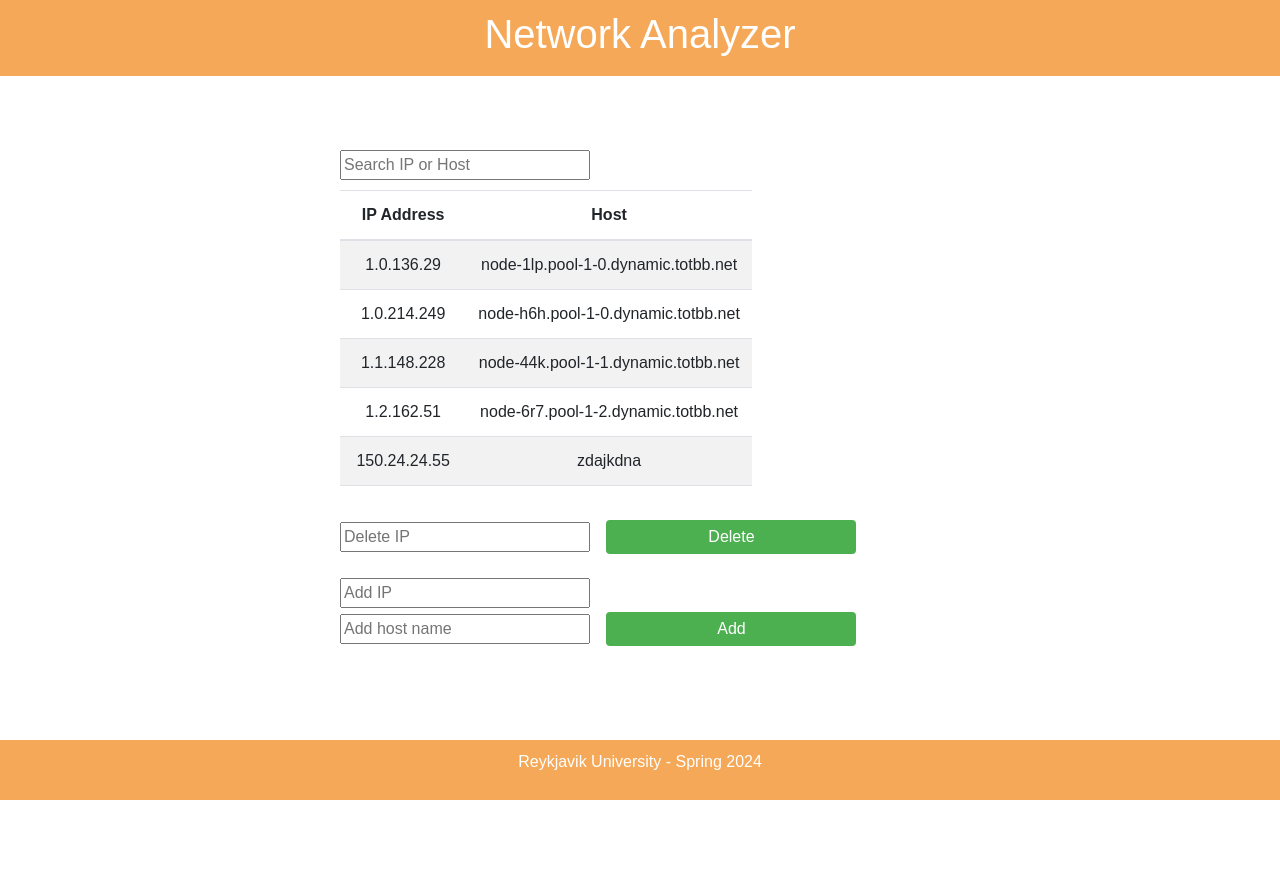
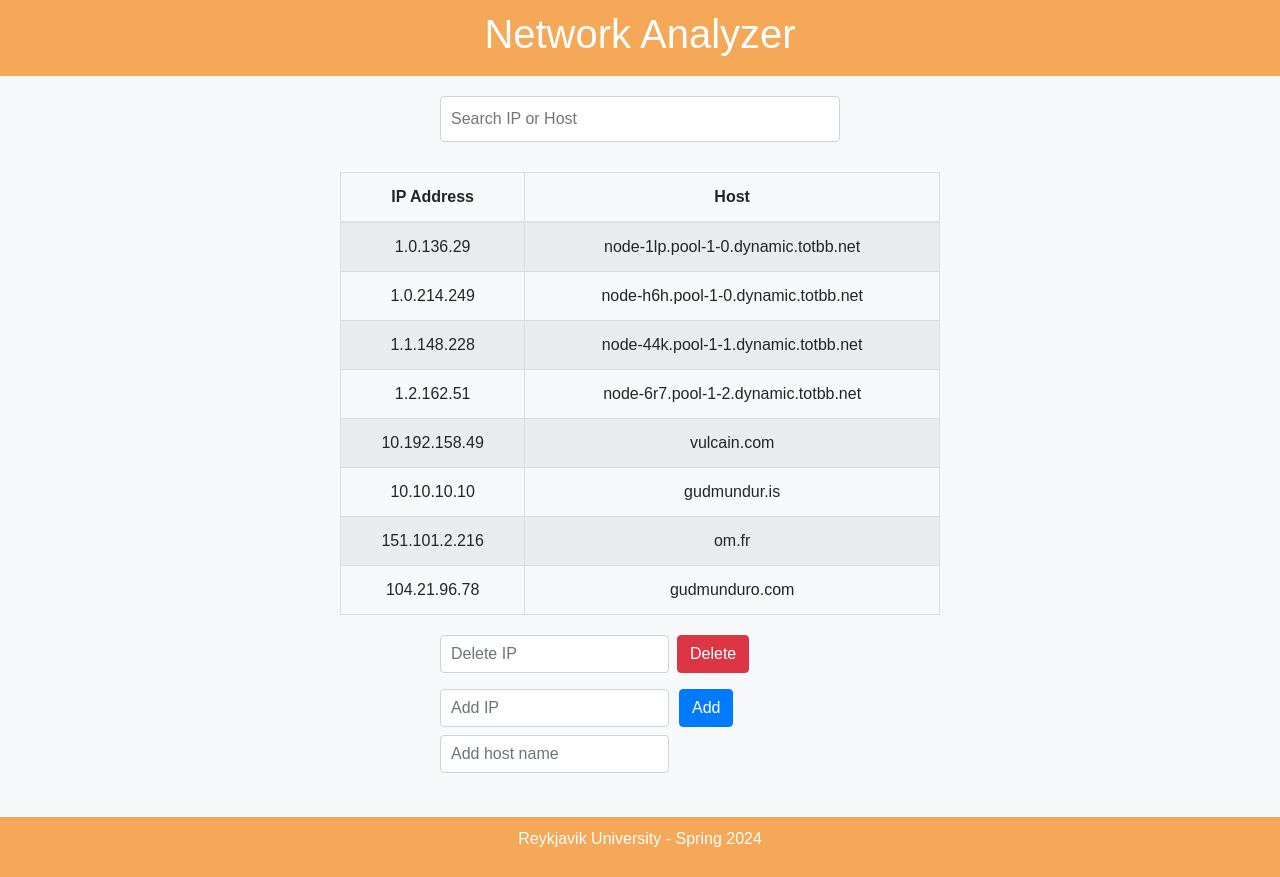
Before and after one commit to Mugiwarren/NetworkAnalyzer, a PHP site: page /ipblacklist.php in a window 1280 px wide. Before the commit the page ends 800 px from the top, so only its background shows below. Run offline with PHP 8.4, Linux system fonts and the light colour scheme.

Commit message:
fixed broken blacklisted page + better css

```diff
--- a/web/bandwidthgraph.php
+++ b/web/bandwidthgraph.php
@@ -117,6 +117,7 @@
                             const hours = chartDate.getHours();
 
                             return `${hours}:${minutes.toString().padStart(2, "0")}`;
+
                         },
                     },
                     grid: {
--- a/web/data/blacklistedips.txt
+++ b/web/data/blacklistedips.txt
@@ -2,7 +2,6 @@
 1.0.214.249			 # 2018-11-05, node-h6h.pool-1-0.dynamic.totbb.net, THA, 2
 1.1.148.228			 # 2018-09-24, node-44k.pool-1-1.dynamic.totbb.net, THA, 2
 1.2.162.51			 # 2018-11-21, node-6r7.pool-1-2.dynamic.totbb.net, THA, 2
-150.24.24.55    # 2024-04-04 00:42:03, zdajkdna
 10.192.158.49    # 2024-04-04 00:43:51, vulcain.com
 10.10.10.10    # 2024-04-04 15:43:02, gudmundur.is
 151.101.2.216   # 2024-04-04 16:22:06, om.fr
--- a/web/index.php
+++ b/web/index.php
@@ -50,7 +50,7 @@
         <div class="card text-center">
           <div class="card-body">
             <h5 class="card-title">Applications Requests</h5>
-            <a href="applicationsRequest.php" class="card-text">Click Here</a><br>
+            <a href="applicationsRequest.php" class="card-text">Click Here</a><br><br>
           </div>
         </div>
       </div>
@@ -58,7 +58,7 @@
         <div class="card text-center">
           <div class="card-body">
             <h5 class="card-title">Warnings</h5>
-            <a href="warnings.php" class="card-text">Click Here</a><br>
+            <a href="warnings.php" class="card-text">Click Here</a><br><br>
           </div>
         </div>
       </div>
@@ -66,7 +66,7 @@
         <div class="card text-center">
           <div class="card-body">
             <h5 class="card-title">Blacklisted IPs</h5>
-            <a href="ipblacklist.php" class="card-text">Click Here</a>
+            <a href="ipblacklist.php" class="card-text">Click Here</a><br><br>
           </div>
         </div>
       </div>
--- a/web/ipblacklist.php
+++ b/web/ipblacklist.php
@@ -10,27 +10,12 @@
          body {
             display: flex;
             flex-direction: column;
-            height: 100vh;
+            min-height: 100vh;
             margin: 0;
-            padding: 0;
             font-family: Arial, sans-serif;
+            background-color: #f8f9fa; /* Ajout d'une couleur de fond */
         }
-        .header, .footer {
-            background-color: #F5A857;
-            color: white;
-            padding: 10px 0;
-            text-align: center;
-            width: 100%;
-            position: fixed;
-            left: 0;
-            z-index: 1000;
-        }
-        .header {
-            top: 0;
-        }
-        .footer {
-            bottom: 0;
-        }
+
         .content-wrapper {
             flex: 1;
             display: flex;
@@ -40,67 +25,68 @@
             padding: 20px;
             box-sizing: border-box;
         }
+
         form {
             width: 100%;
-            max-width: 600px;
-            margin: 10px 0;
+            max-width: 400px; /* Réduit la largeur du formulaire */
+            margin-bottom: 20px; /* Ajout d'un espace en bas */
         }
-        input[type="text"], input[type="submit"] {
+
+        input[type="text"], input[type="submit"], input[type="reset"] {
             width: 100%;
-            max-width: 250px;
-            margin-right: 10px;
+            padding: 10px; /* Ajuste le rembourrage pour une meilleure expérience utilisateur */
+            margin-bottom: 10px; /* Ajout d'un espace entre les éléments du formulaire */
+            border: 1px solid #ced4da; /* Ajout d'une bordure */
+            border-radius: 4px; /* Ajout d'un peu de bordure */
         }
-        table {
+
+        input[type="submit"], input[type="reset"] {
+            background-color: #007bff; /* Change la couleur de fond des boutons */
+            border: none;
+            color: white;
+            cursor: pointer;
+            transition: background-color 0.3s; /* Ajoute une transition fluide */
+        }
+
+        input[type="submit"]:hover, input[type="reset"]:hover {
+            background-color: #0056b3; /* Change la couleur de fond au survol */
+        }
+
+        .table {
             width: 100%;
             max-width: 600px;
             margin-bottom: 20px;
             overflow-y: auto;
-            height: 300px;
-            display: block;
+            border-collapse: collapse; /* Fusionne les bordures de la table */
         }
+
         th, td {
+            padding: 8px; /* Ajuste le rembourrage des cellules */
+            border: 1px solid #ddd; /* Ajoute des bordures aux cellules */
             text-align: center;
         }
-        /* Ajoutez cette section pour ajouter un padding au contenu de la page pour éviter qu'il ne soit caché derrière le header et le footer */
-        .content-wrapper {
-            padding-top: 60px; /* La hauteur du header */
-            padding-bottom: 60px; /* La hauteur du footer */
-            box-sizing: border-box;
-        }
-        input[type="submit"], input[type="reset"] {
-            background-color: #4CAF50;
-            border: none;
+
+        .header, .footer {
+            background-color: #F5A857;
             color: white;
-            padding: 5px 24px;
+            padding: 10px 0;
             text-align: center;
-            text-decoration: none;
-            display: inline-block;
-            font-size: 16px;
-            margin: 4px 2px;
-            cursor: pointer;
-            border-radius: 4px;
-            transition-duration: 0.4s;
+            width: 100%;
         }
 
-        input[type="submit"]:hover, input[type="reset"]:hover {
-            background-color: #3e8e41;
-        }
-
-        input[type="reset"] {
-            background-color: #f44336;
-        }
-
-        input[type="reset"]:hover {
-            background-color: #e53935;
-        }
         .header a {
-        color: #ffffff;
-        text-decoration: none;
+            color: white;
+            text-decoration: none;
         }
 
         .header a:hover {
             text-decoration: underline;
         }
+
+        .footer {
+            margin-top: auto; /* Pousse le pied de page en bas */
+        }
+
         </style>
 </head>
 <body>
@@ -128,7 +114,7 @@
         // Traiter la suppression d'IP
     if (isset($_POST['delete_ip'])) {
         $delete_ip = $_POST['delete_ip'];
-        $file = '../data/blacklistedips.txt';
+        $file = 'data/blacklistedips.txt';
         $lines = file($file, FILE_IGNORE_NEW_LINES | FILE_SKIP_EMPTY_LINES);
         $new_lines = array();
 
@@ -146,7 +132,7 @@
     if (isset($_POST['add_ip'])) {
         $add_ip = $_POST['add_ip'];
         $add_host = $_POST['add_host'];
-        $file = '../data/blacklistedips.txt';
+        $file = 'data/blacklistedips.txt';
         $timestamp = date('Y-m-d H:i:s');
 
         // Vérifier si le fichier se termine par un saut de ligne
@@ -224,15 +210,27 @@
             </tbody>
         </table>
         <!-- Formulaire pour supprimer une IP -->
-        <form action="" method="post">
-            <input type="text" name="delete_ip" placeholder="Delete IP">
-            <input type="submit" value="Delete">
+        <form action="" method="post" class="form-inline mb-3">
+            <div class="input-group mr-sm-2">
+                <input type="text" name="delete_ip" class="form-control" placeholder="Delete IP">
+            </div>
+            <button type="submit" class="btn btn-danger">Delete</button>
         </form>
+
         <!-- Formulaire pour ajouter une IP -->
-        <form action="" method="post">
-            <input type="text" name="add_ip" placeholder="Add IP"><br>
-            <input type="text" name="add_host" placeholder="Add host name">
-            <input type="submit" value="Add">
+        <form action="" method="post" class="mb-3">
+            <div class="form-row align-items-center">
+                <div class="col-auto">
+                    <input type="text" name="add_ip" class="form-control mb-2" placeholder="Add IP">
+                </div>
+                <div class="col-auto">
+                    <button type="submit" class="btn btn-primary mb-2">Add</button>
+                </div>
+                <div class="col-auto">
+                    <input type="text" name="add_host" class="form-control mb-2" placeholder="Add host name">
+                </div>
+
+            </div>
         </form>
     </div>
     <footer class="footer">
--- a/web/warnings.php
+++ b/web/warnings.php
@@ -89,7 +89,11 @@
                           // Extraire les informations du contenu JSON
                           $message = $json->message;
                           $type = $json->type;
-                          $destination = $json->destination;
+                          if(isset($json->destination)){
+                            $destination = $json->destination;
+                          } else {
+                            $destination = "";
+                          }
 
                           // Stocker les détails du fichier dans le tableau
                           $fileDetails[] = array(
```
